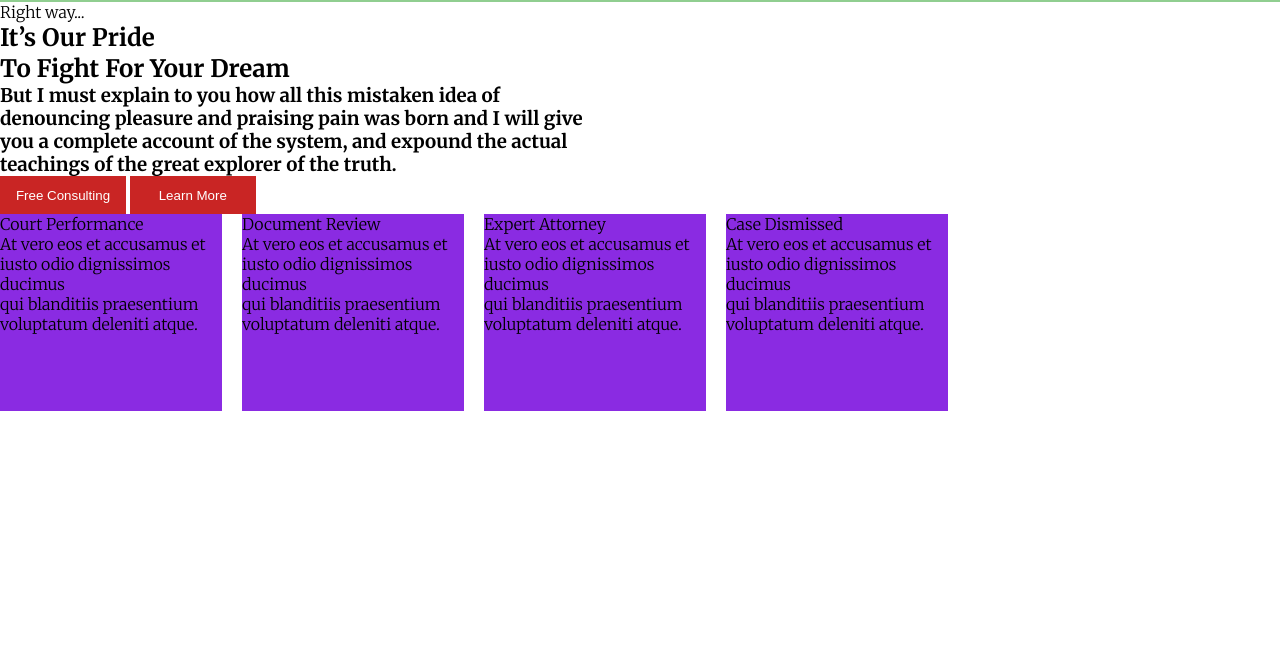
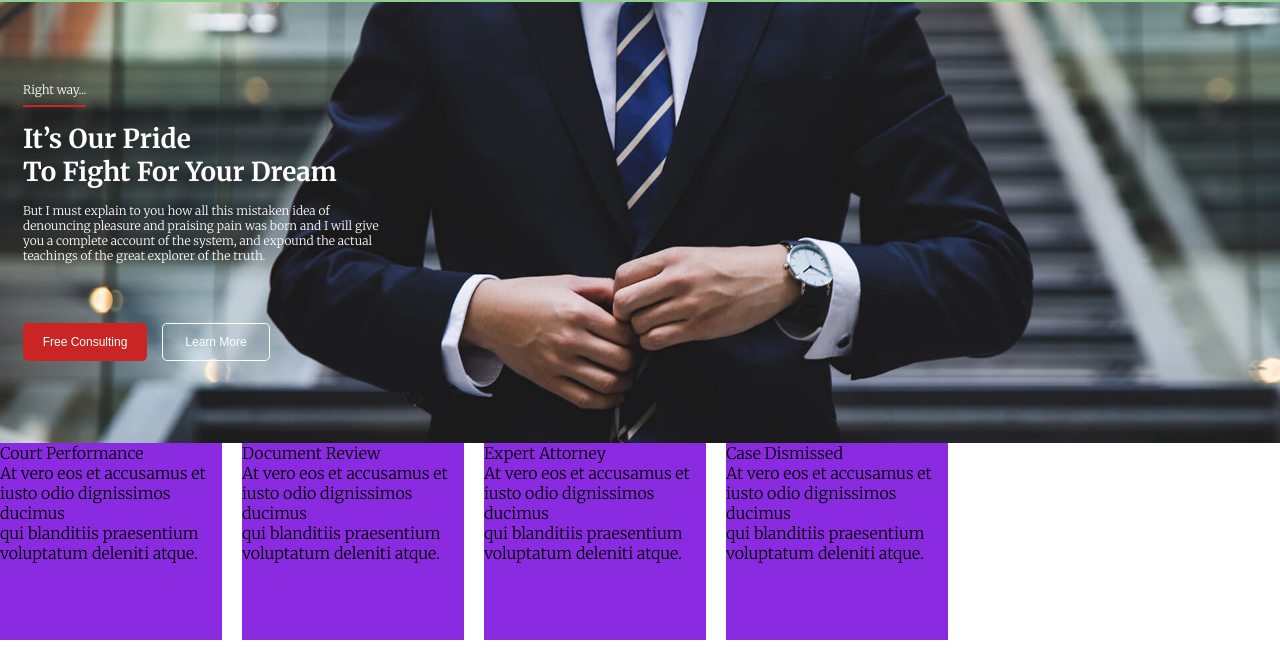
Before and after one commit to nifferblue/Law-Firm-Repository, a plain HTML site: page index.html in a window 1280 px wide. Shown: the part 138-800 px from the top of the page. Drawn offline with Linux system fonts and the light colour scheme.

Commit message:
add hero css section

```diff
--- a/CSS/header.css
+++ b/CSS/header.css
@@ -29,7 +29,7 @@
 
 }
 
-button{
+.button-links button{
   width:126px;
   height: 38px;
   background-color:var(--red);
@@ -42,9 +42,18 @@ button{
   display: flex;
   justify-content: space-between;
   padding:10px 20px;
+  align-items: center;
   background-color:rgb(144, 206, 144);
 }
 
 .menu-bar .icon_{
   color: var(--red);
+  width: 30px;
+  height: 30px;
+  cursor: pointer;
 }
+
+.menu-bar img{
+ width: 120px;
+ height:58px;
+}
--- a/CSS/hero.css
+++ b/CSS/hero.css
@@ -0,0 +1,57 @@
+.hero{
+  padding:80px 23px;
+  display: flex;
+  flex-direction: column;
+  gap: 15px;
+  background-image:url(../Media/hero.jpeg);
+  background-size: cover;
+  background-repeat: no-repeat;
+  background-position: center;
+  }
+
+.hero .rw{
+border-bottom: 2px solid var(--red);
+width: fit-content;
+padding-bottom: 8px;
+
+}
+.hero h1{
+  font-size: 26px;
+  font-weight:700;
+  color: var(--white);
+}
+.hero p{
+  font-size: 12px;
+  font-weight: 400;
+  color: var(--white);
+
+}
+.buttons{
+  display: flex;
+  gap: 15px;
+  padding-top:45px;
+  padding-bottom:2px;
+
+}
+
+.Consbtn{
+  background-color: var(--red);
+  border: 0px;
+  color: var(--white);
+  border-radius: 5px;
+  width: 124px;
+  height: 38px;
+  font-size: 12px;
+  font-weight: 400;
+}
+
+.learnbtn{
+  background-color:transparent;
+  border: 1px solid var(--white);
+  color: var(--white);
+  border-radius: 5px;
+  width: 108px;
+  height: 38px;
+  font-size: 12px;
+  font-weight: 400;
+}
--- a/index.html
+++ b/index.html
@@ -55,14 +55,17 @@
     <h1>It’s Our Pride </br>
       To Fight For Your Dream</h1>
 
-        <h3>
+        <p>
           But I must explain to you how all this mistaken idea of</br>
         denouncing pleasure and praising pain was born and I will give </br>
         you a complete account of the system, and expound the actual </br>
         teachings of the great explorer of the truth.
-        </h3>
-        <button class="Consbtn">Free Consulting</button>
+        </p>
+        <span class="buttons">
+          <button class="Consbtn">Free Consulting</button>
         <button class="learnbtn">Learn More</button>
+        </span>
+
   </section>
 
   <section class="cards">
```
